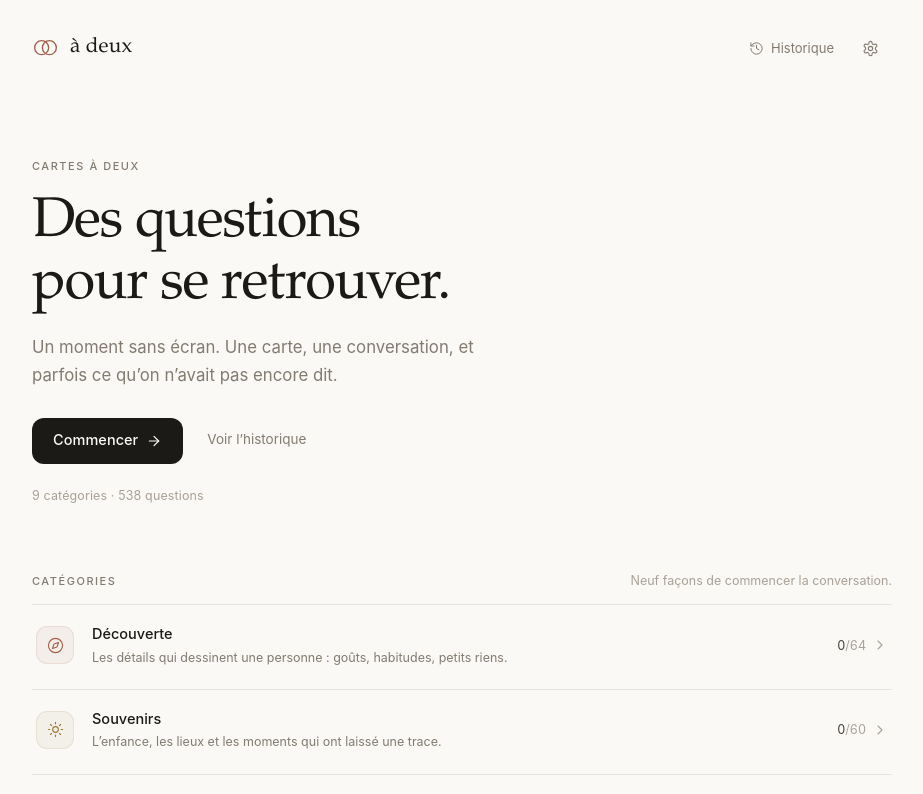
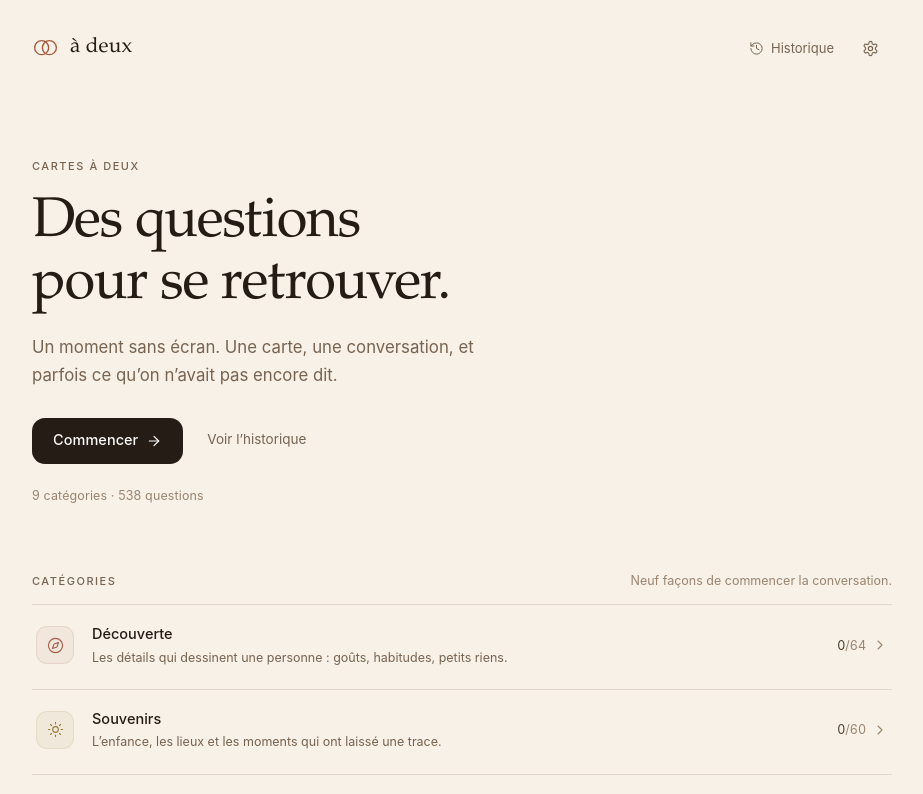
Before and after one commit to JupomIII/a-deux, a React (Vite) app: page / in a window 1280 px wide. Shown: the top 794 px of the page, without its empty margins (178-1101 px from the left). Built offline with nearby package versions, Linux system fonts and the light colour scheme.

Commit message:
Réchauffe la palette et la typographie

```diff
--- a/index.html
+++ b/index.html
@@ -3,7 +3,7 @@
   <head>
     <meta charset="UTF-8" />
     <meta name="viewport" content="width=device-width, initial-scale=1, viewport-fit=cover" />
-    <meta name="theme-color" content="#faf9f6" />
+    <meta name="theme-color" content="#f7f1e7" />
     <meta
       name="description"
       content="À deux — des cartes de questions pour les couples. Une question à la fois, pour se découvrir, se souvenir et se projeter."
--- a/src/styles/tokens.css
+++ b/src/styles/tokens.css
@@ -1,21 +1,22 @@
 :root {
   color-scheme: light;
 
-  --paper: #faf9f6;
-  --paper-2: #f2efe9;
-  --surface: #fffefb;
-  --ink: #1c1a17;
-  --ink-2: #433e37;
-  --muted: #837b70;
-  --faint: #a9a196;
+  --paper: #f7f1e7;
+  --paper-2: #efe5d6;
+  --surface: #fffcf4;
+  --surface-2: #faf3e7;
+  --ink: #251c16;
+  --ink-2: #4a3a2e;
+  --muted: #776451;
+  --faint: #9a8570;
 
-  --line: rgba(28, 26, 23, 0.09);
-  --line-2: rgba(28, 26, 23, 0.16);
+  --line: rgba(74, 48, 30, 0.13);
+  --line-2: rgba(74, 48, 30, 0.24);
 
-  --accent: #a4604b;
-  --accent-deep: #8b4e3a;
-  --accent-wash: #f4ebe5;
-  --danger: #94493c;
+  --accent: #a85b3f;
+  --accent-deep: #88422c;
+  --accent-wash: #f3e2d3;
+  --danger: #94412f;
   --cat: var(--accent);
 
   --font-ui: -apple-system, BlinkMacSystemFont, "Segoe UI", Inter, "Helvetica Neue", Arial,
@@ -23,17 +24,17 @@
   --font-serif: "Iowan Old Style", "Palatino Linotype", Palatino, "Book Antiqua", Georgia,
     "Times New Roman", serif;
 
-  --radius-xs: 8px;
-  --radius-sm: 12px;
-  --radius-md: 16px;
-  --radius-lg: 22px;
-  --radius-xl: 28px;
+  --radius-xs: 9px;
+  --radius-sm: 13px;
+  --radius-md: 18px;
+  --radius-lg: 24px;
+  --radius-xl: 30px;
 
   --ease: cubic-bezier(0.22, 0.61, 0.36, 1);
   --ease-out: cubic-bezier(0.16, 1, 0.3, 1);
 
-  --shadow-card: 0 1px 1px rgba(28, 26, 23, 0.03), 0 24px 60px -44px rgba(28, 26, 23, 0.45);
-  --shadow-soft: 0 1px 2px rgba(28, 26, 23, 0.04), 0 12px 30px -26px rgba(28, 26, 23, 0.35);
+  --shadow-card: 0 1px 1px rgba(58, 36, 22, 0.04), 0 26px 60px -46px rgba(58, 36, 22, 0.5);
+  --shadow-soft: 0 1px 2px rgba(58, 36, 22, 0.05), 0 16px 34px -30px rgba(58, 36, 22, 0.42);
 
   --safe-top: env(safe-area-inset-top, 0px);
   --safe-bottom: env(safe-area-inset-bottom, 0px);
```
Also changed, not shown: public/manifest.webmanifest.
